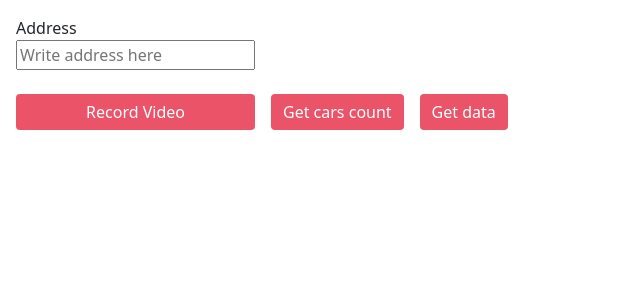
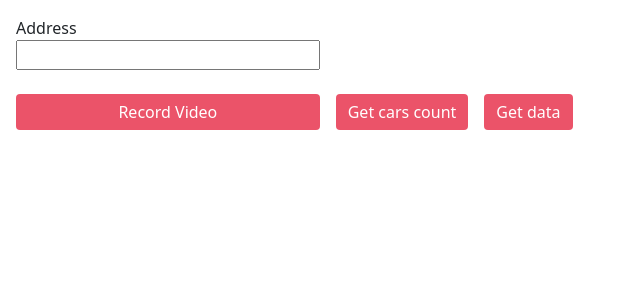
Before and after one commit to VeraKutyavina/street_dataset_generator, a Django app: page /maps/interface in a window 1280 px wide. Shown: the part 56-356 px from the top of the page, without its empty margins (0-640 px from the left). Run offline with Django 4.2, Linux system fonts and the light colour scheme; some libraries are stand-ins or nearby versions.

Commit message:
fix for ajax query

```diff
--- a/maps/views.py
+++ b/maps/views.py
@@ -35,13 +35,16 @@ def user_form_view(request):
 
 
 def create_video_view(request):
-    address = request.POST['address']
-    print(address)
+    # address = request.POST['address']
+    # print(address)
 
-    create_map_video(address)
-    template = loader.get_template('maps/user_form.html')
-    context = {'form': CreateDatasetForm()}
-    return HttpResponse(template.render(context, request))
+    if request.method == 'POST':
+        address = request.POST['address']
+        print(address)
+        create_map_video(address)
+
+    dict = {}
+    return HttpResponse(json.dumps(dict), content_type='application/json')
 
 
 def counting_view(request):
--- a/templates/maps/user_form.html
+++ b/templates/maps/user_form.html
@@ -6,11 +6,11 @@
             {% csrf_token %}
             <label>
                 Address
-                <div>{{form.address}}</div>
+                <input id="address-input" style="width: 100%" name="address">
             </label>
             <br />
-            <button type="submit" class="btn btn-primary pink-button">Record Video</button>
-{#            <button type="button" id="record-video" class="btn btn-primary pink-button">Record Video</button>#}
+{#            <button type="submit" class="btn btn-primary pink-button">Record Video</button>#}
+            <button type="button" id="record-video" class="btn btn-primary pink-button">Record Video</button>
         </form>
         <div id="data-loader" class="lds-ring"><div></div><div></div><div></div><div></div></div>
          <form action="">
@@ -39,12 +39,11 @@
             $.ajax({
                 url: url,
                 type: "POST",
-                timeout: 0,
-                processData: false,
-                mimeType: "multipart/form-data",
-                contentType: false,
+                data : {
+                  address: $("#address-input").val(),
+                  csrfmiddlewaretoken: $crf_token,
+                },
                 headers:{"X-CSRFToken": $crf_token},
-                dataType:"json",
                 error: (e) => console.log(e),
                 complete: () => {
                     $(loader).hide();
```
